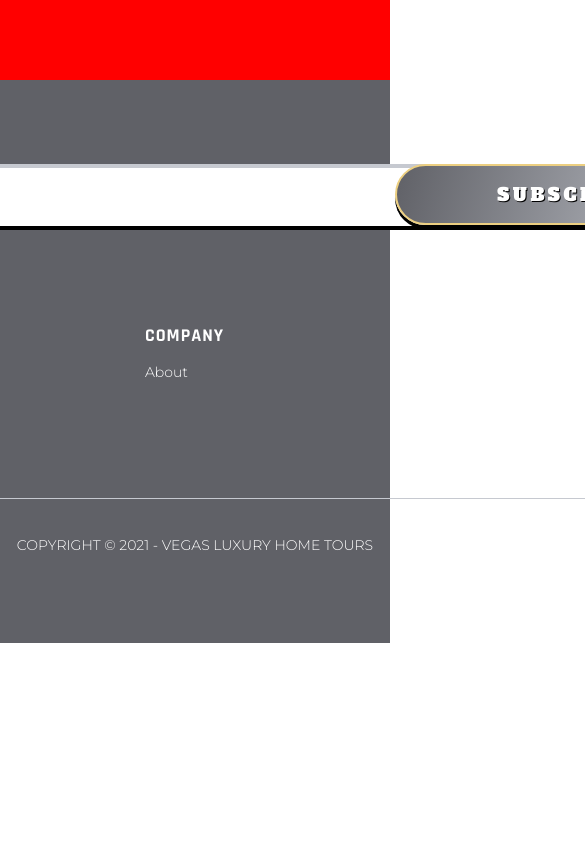
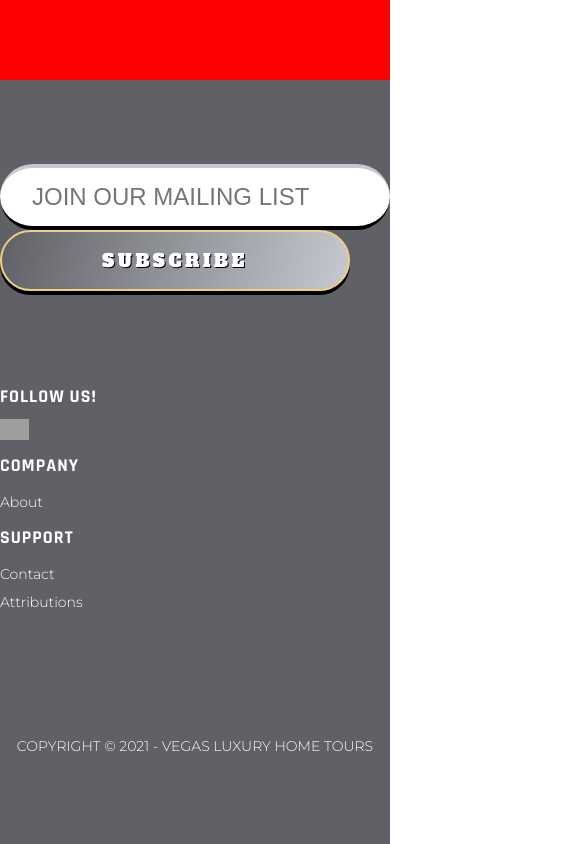
Before and after one commit to stevexero/vegasluxuryhometours, a React (Create React App) app: page /attributions in a window 390 px wide. Shown: the part 764-1608 px from the top of the page, 585 px wide, since content can reach past the window. Before the commit the page ends 1407 px from the top, so only its background shows below. Built offline with nearby package versions, Linux system fonts and the light colour scheme; grey boxes are pictures that could not be loaded.

Commit message:
working on responsiveness

```diff
--- a/src/components/Footer.css
+++ b/src/components/Footer.css
@@ -77,3 +77,38 @@
   border-top: 1px solid var(--color-light-silver);
   text-align: center;
 }
+
+/* MOBILE */
+@media screen and (max-width: 414px) {
+  .Footer-head {
+    width: 100%;
+    flex-direction: column;
+  }
+
+  .btn-footer {
+    position: relative;
+  }
+
+  .Footer-body {
+    width: 100%;
+    flex-direction: column;
+  }
+
+  .Footer-body-left {
+    width: 100%;
+  }
+
+  .Footer-body-center {
+    width: 100%;
+  }
+
+  .Footer-body-right {
+    width: 100%;
+  }
+
+  .Footer-foot {
+    width: 100%;
+    border-top: none;
+    text-align: center;
+  }
+}
--- a/src/pages/sections/SubHero.js
+++ b/src/pages/sections/SubHero.js
@@ -1,4 +1,5 @@
 import { Link } from 'react-router-dom';
+import { useMediaQuery } from 'react-responsive';
 
 import Champagne from '../../assets/champagne.svg';
 import img1 from '../../assets/subhero1.jpeg';
@@ -11,6 +12,8 @@ import img6 from '../../assets/subhero6.jpeg';
 import './SubHero.css';
 
 const SubHero = () => {
+  const isMobile = useMediaQuery({ query: '(max-width: 414px)' });
+
   return (
     <div className='SubHero'>
       <div className='container-1100 SubHero-container ptb-84'>
@@ -39,6 +42,7 @@ const SubHero = () => {
             </Link>
           </div>
         </div>
+        {isMobile ? null : (
           <div className='SubHero-right'>
             <img src={img1} alt='img' className='SubHero-left-img' />
             <img src={img2} alt='img' className='SubHero-left-img' />
@@ -47,6 +51,7 @@ const SubHero = () => {
             <img src={img5} alt='img' className='SubHero-left-img' />
             <img src={img6} alt='img' className='SubHero-left-img' />
           </div>
+        )}
       </div>
     </div>
   );
```
Lines whose indentation alone changed are shown as unchanged.
